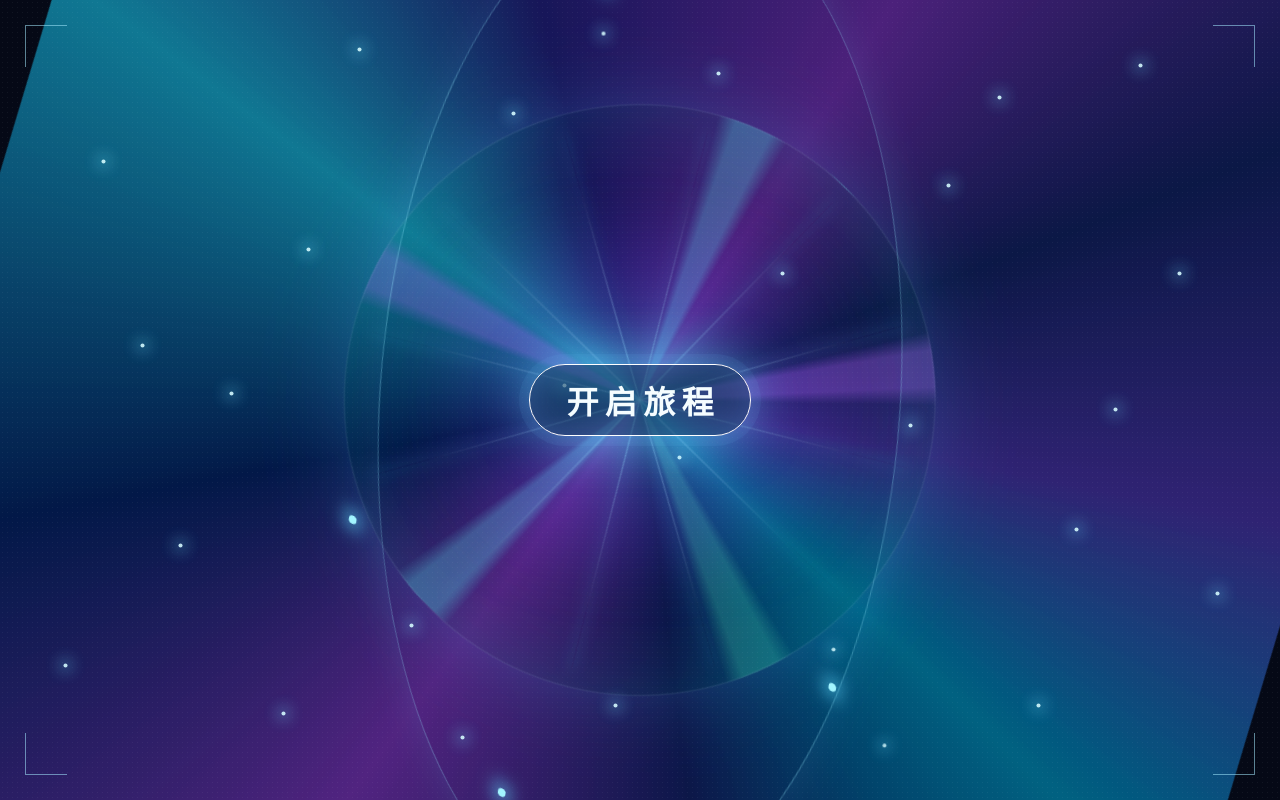
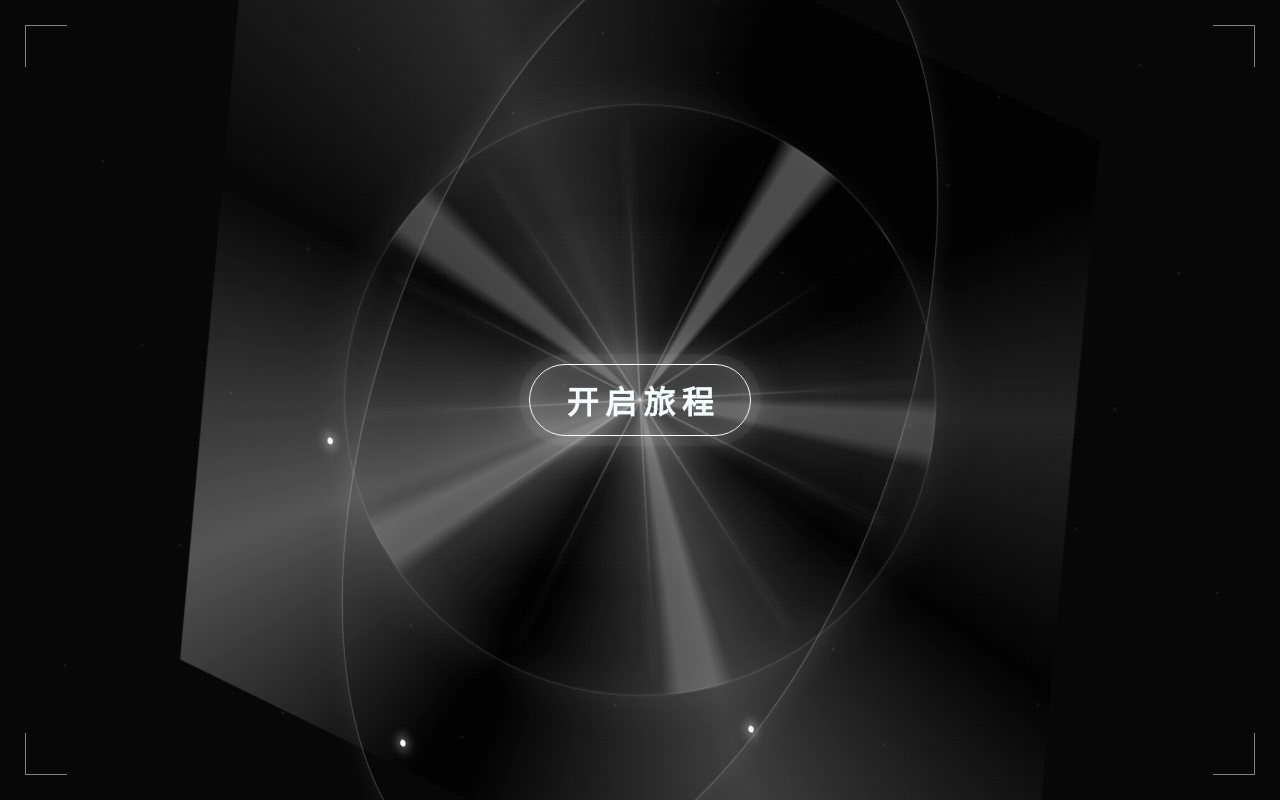
Before and after one commit to Blues-berry/portfolio-hub, a Next.js app: page / in a window 1280 px wide. Shown: the top 800 px of the page. Built offline with nearby package versions, Linux system fonts and the light colour scheme; no server answers.

Commit message:
perf: simplify monochrome journey intro

```diff
--- a/app/globals.css
+++ b/app/globals.css
@@ -22,7 +22,7 @@
   place-items: center;
   overflow: hidden;
   isolation: isolate;
-  background: #050916;
+  background: #070707;
   color: #f4fbff;
 }
 
@@ -39,7 +39,7 @@
 
 .journey-noise {
   z-index: -1;
-  opacity: .25;
+  opacity: .16;
   background-image: radial-gradient(rgba(255,255,255,.2) .7px, transparent .7px);
   background-size: 5px 5px;
   mix-blend-mode: screen;
@@ -49,29 +49,31 @@
   z-index: -2;
   inset: 28% 28%;
   border-radius: 50%;
-  background: radial-gradient(circle, rgba(83, 190, 255, .52), rgba(127, 72, 255, .2) 34%, transparent 70%);
-  filter: blur(28px);
+  background: radial-gradient(circle, rgba(255, 255, 255, .16), rgba(160, 160, 160, .07) 34%, transparent 70%);
+  filter: blur(12px);
 }
 
 .journey-kaleidoscope {
   z-index: -3;
-  inset: -36vmax;
+  inset: -16vmin;
   display: grid;
   place-items: center;
   opacity: .82;
-  background: conic-gradient(from 0deg, #101b46, #382b77 9%, #0c708d 18%, #111a49 29%, #5b2e86 41%, #071c48 53%, #278ba4 66%, #1c1a59 77%, #552a80 90%, #101b46);
+  background: conic-gradient(from 0deg, #0b0b0b, #343434 9%, #111 18%, #525252 29%, #0a0a0a 41%, #696969 53%, #161616 66%, #3d3d3d 77%, #0a0a0a 90%, #0b0b0b);
   clip-path: polygon(50% 0, 100% 50%, 50% 100%, 0 50%);
-  filter: saturate(1.25);
+  filter: contrast(1.15);
+  animation: journeySpin 34s linear infinite;
 }
 
 .journey-kaleidoscope-inner {
   position: relative;
   width: 74vmin;
   height: 74vmin;
-  border: 1px solid rgba(168, 238, 255, .22);
+  border: 1px solid rgba(255, 255, 255, .2);
   border-radius: 50%;
-  background: conic-gradient(from 18deg, transparent 0 12%, rgba(125, 235, 255, .34) 13% 15%, transparent 16% 29%, rgba(193, 117, 255, .34) 30% 32%, transparent 33% 49%, rgba(105, 250, 211, .28) 50% 52%, transparent 53% 69%, rgba(125, 235, 255, .34) 70% 72%, transparent 73% 88%, rgba(193, 117, 255, .3) 89% 91%, transparent 92%);
-  box-shadow: 0 0 80px rgba(104, 178, 255, .25), inset 0 0 90px rgba(41, 231, 215, .14);
+  background: conic-gradient(from 18deg, transparent 0 12%, rgba(255,255,255,.34) 13% 15%, transparent 16% 29%, rgba(160,160,160,.34) 30% 32%, transparent 33% 49%, rgba(255,255,255,.22) 50% 52%, transparent 53% 69%, rgba(185,185,185,.34) 70% 72%, transparent 73% 88%, rgba(255,255,255,.24) 89% 91%, transparent 92%);
+  box-shadow: 0 0 42px rgba(255, 255, 255, .1), inset 0 0 48px rgba(255, 255, 255, .06);
+  animation: journeySpinReverse 22s linear infinite;
 }
 
 .journey-ray {
@@ -81,8 +83,8 @@
   width: 1px;
   height: 47%;
   transform-origin: 50% 0;
-  background: linear-gradient(to bottom, rgba(182, 244, 255, .8), transparent 80%);
-  box-shadow: 0 0 15px rgba(106, 225, 255, .85);
+  background: linear-gradient(to bottom, rgba(255, 255, 255, .58), transparent 80%);
+  box-shadow: 0 0 9px rgba(255, 255, 255, .38);
 }
 
 .journey-ray:nth-child(1){transform:translate(-50%,-0%) rotate(0deg)}
@@ -101,21 +103,22 @@
 .journey-orbit {
   z-index: -1;
   inset: 17vmin;
-  border: 1px solid rgba(148, 232, 255, .32);
+  border: 1px solid rgba(255, 255, 255, .26);
   border-radius: 50%;
   transform: rotate(18deg) skewX(-15deg);
-  box-shadow: 0 0 40px rgba(107, 204, 255, .12);
-}
-
-.journey-orbit i { position: absolute; width: 8px; height: 8px; border-radius: 50%; background: #a2f5ff; box-shadow: 0 0 18px 5px rgba(95, 218, 255, .8); }
+  box-shadow: 0 0 24px rgba(255, 255, 255, .08);
+  animation: journeyOrbit 26s linear infinite;
+}
+
+.journey-orbit i { position: absolute; width: 6px; height: 6px; border-radius: 50%; background: #fff; box-shadow: 0 0 10px 2px rgba(255, 255, 255, .65); }
 .journey-orbit i:nth-child(1){top:-4px;left:26%}.journey-orbit i:nth-child(2){right:12%;top:29%}.journey-orbit i:nth-child(3){bottom:4%;left:31%}.journey-orbit i:nth-child(4){left:7%;top:36%}
 
 .journey-particle i { position: absolute; }
-.journey-particle { position: absolute; width: 3px; height: 3px; border-radius: 50%; background: #d4fbff; box-shadow: 0 0 12px 2px rgba(110, 225, 255, .9); }
+.journey-particle { position: absolute; width: 2px; height: 2px; border-radius: 50%; background: #fff; box-shadow: 0 0 7px 1px rgba(255, 255, 255, .65); animation: journeyFlicker 2.8s ease-in-out infinite alternate; }
 .journey-particle:nth-child(1){left:8%;top:20%}.journey-particle:nth-child(2){left:14%;top:68%}.journey-particle:nth-child(3){left:24%;top:31%}.journey-particle:nth-child(4){left:32%;top:78%}.journey-particle:nth-child(5){left:40%;top:14%}.journey-particle:nth-child(6){left:48%;top:88%}.journey-particle:nth-child(7){left:56%;top:9%}.journey-particle:nth-child(8){left:65%;top:81%}.journey-particle:nth-child(9){left:74%;top:23%}.journey-particle:nth-child(10){left:84%;top:66%}.journey-particle:nth-child(11){left:92%;top:34%}.journey-particle:nth-child(12){left:18%;top:49%}.journey-particle:nth-child(13){left:28%;top:6%}.journey-particle:nth-child(14){left:36%;top:92%}.journey-particle:nth-child(15){left:44%;top:48%}.journey-particle:nth-child(16){left:53%;top:57%}.journey-particle:nth-child(17){left:61%;top:34%}.journey-particle:nth-child(18){left:69%;top:93%}.journey-particle:nth-child(19){left:78%;top:12%}.journey-particle:nth-child(20){left:87%;top:51%}.journey-particle:nth-child(21){left:5%;top:83%}.journey-particle:nth-child(22){left:11%;top:43%}.journey-particle:nth-child(23){left:22%;top:89%}.journey-particle:nth-child(24){left:71%;top:53%}.journey-particle:nth-child(25){left:81%;top:88%}.journey-particle:nth-child(26){left:95%;top:74%}.journey-particle:nth-child(27){left:89%;top:8%}.journey-particle:nth-child(28){left:47%;top:4%}
 
 .journey-corners { z-index: 1; inset: 25px; }
-.journey-corners i { position: absolute; width: 42px; height: 42px; border-color: rgba(164, 234, 255, .55); border-style: solid; }
+.journey-corners i { position: absolute; width: 42px; height: 42px; border-color: rgba(255, 255, 255, .5); border-style: solid; }
 .journey-corners i:nth-child(1){top:0;left:0;border-width:1px 0 0 1px}.journey-corners i:nth-child(2){top:0;right:0;border-width:1px 1px 0 0}.journey-corners i:nth-child(3){bottom:0;left:0;border-width:0 0 1px 1px}.journey-corners i:nth-child(4){right:0;bottom:0;border-width:0 1px 1px 0}
 
 .journey-label {
@@ -124,11 +127,11 @@
   min-width: 188px;
   min-height: 72px;
   padding: 0 30px;
-  border: 1px solid rgba(187, 246, 255, .72);
+  border: 1px solid rgba(255, 255, 255, .72);
   border-radius: 999px;
   color: #f5fdff;
-  background: rgba(8, 16, 38, .35);
-  box-shadow: 0 0 0 8px rgba(111, 200, 255, .04), 0 0 38px rgba(100, 211, 255, .34), inset 0 0 28px rgba(114, 170, 255, .16);
+  background: rgba(255, 255, 255, .04);
+  box-shadow: 0 0 0 8px rgba(255, 255, 255, .03), 0 0 30px rgba(255, 255, 255, .16), inset 0 0 22px rgba(255, 255, 255, .08);
   font-family: var(--font-display), "Microsoft YaHei", sans-serif;
   font-size: clamp(22px, 3vw, 32px);
   font-weight: 600;
@@ -137,7 +140,16 @@
   cursor: pointer;
   transition: border-color 180ms ease, box-shadow 180ms ease, background 180ms ease;
 }
-.journey-label:hover,.journey-label:focus-visible { border-color: #fff; background: rgba(20, 57, 88, .55); box-shadow: 0 0 0 10px rgba(111, 200, 255, .07), 0 0 52px rgba(100, 211, 255, .58), inset 0 0 35px rgba(114, 170, 255, .26); outline: none; }
+.journey-label:hover,.journey-label:focus-visible { border-color: #fff; background: rgba(255, 255, 255, .12); box-shadow: 0 0 0 10px rgba(255, 255, 255, .05), 0 0 42px rgba(255, 255, 255, .3), inset 0 0 28px rgba(255, 255, 255, .14); outline: none; }
+.journey-gate.is-exiting .journey-kaleidoscope,
+.journey-gate.is-exiting .journey-kaleidoscope-inner,
+.journey-gate.is-exiting .journey-orbit,
+.journey-gate.is-exiting .journey-particle { animation-play-state: paused; }
+
+@keyframes journeySpin { to { transform: rotate(360deg); } }
+@keyframes journeySpinReverse { to { transform: rotate(-360deg); } }
+@keyframes journeyOrbit { to { transform: rotate(-360deg) skewX(-15deg); } }
+@keyframes journeyFlicker { from { opacity: .22; transform: scale(.7); } to { opacity: .8; transform: scale(1.25); } }
 
 @media (max-width: 600px) { .journey-corners { inset: 16px; }.journey-corners i { width: 30px; height: 30px; }.journey-orbit { inset: 11vmin; }.journey-kaleidoscope-inner { width: 92vmin; height: 92vmin; } }
 @media (prefers-reduced-motion: reduce) { .journey-gate * { animation: none !important; transition-duration: 0.01ms !important; } }
--- a/components/journey-gate.tsx
+++ b/components/journey-gate.tsx
@@ -1,27 +1,11 @@
 "use client";
 
-import { useLayoutEffect, useRef, useState } from "react";
+import { useRef, useState } from "react";
 import { gsap } from "gsap";
 
 export function JourneyGate({ children }: { children: React.ReactNode }) {
   const gateRef = useRef<HTMLDivElement>(null);
   const [open, setOpen] = useState(false);
-
-  useLayoutEffect(() => {
-    const gate = gateRef.current;
-    if (!gate) return;
-
-    const reduced = window.matchMedia("(prefers-reduced-motion: reduce)").matches;
-    const context = gsap.context(() => {
-      if (reduced) return;
-      gsap.to(".journey-kaleidoscope", { rotation: 360, duration: 30, repeat: -1, ease: "none" });
-      gsap.to(".journey-kaleidoscope-inner", { rotation: -360, duration: 18, repeat: -1, ease: "none" });
-      gsap.to(".journey-orbit", { rotation: -360, duration: 22, repeat: -1, ease: "none" });
-      gsap.fromTo(".journey-particle", { autoAlpha: 0.18, scale: 0.65 }, { autoAlpha: 0.9, scale: 1.35, duration: 1.8, repeat: -1, yoyo: true, stagger: { each: 0.16, from: "random" }, ease: "sine.inOut" });
-    }, gate);
-
-    return () => context.revert();
-  }, []);
 
   const enter = () => {
     if (open) return;
```
